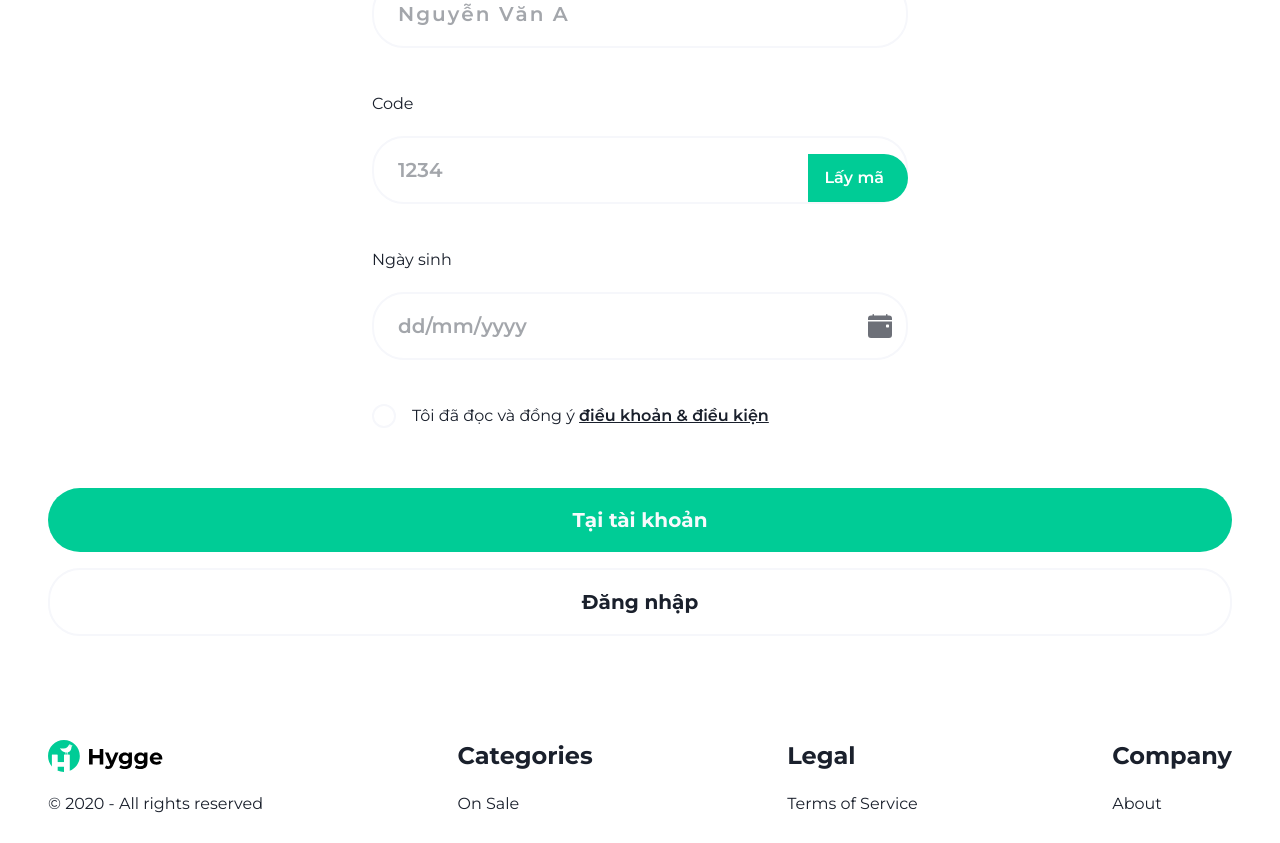
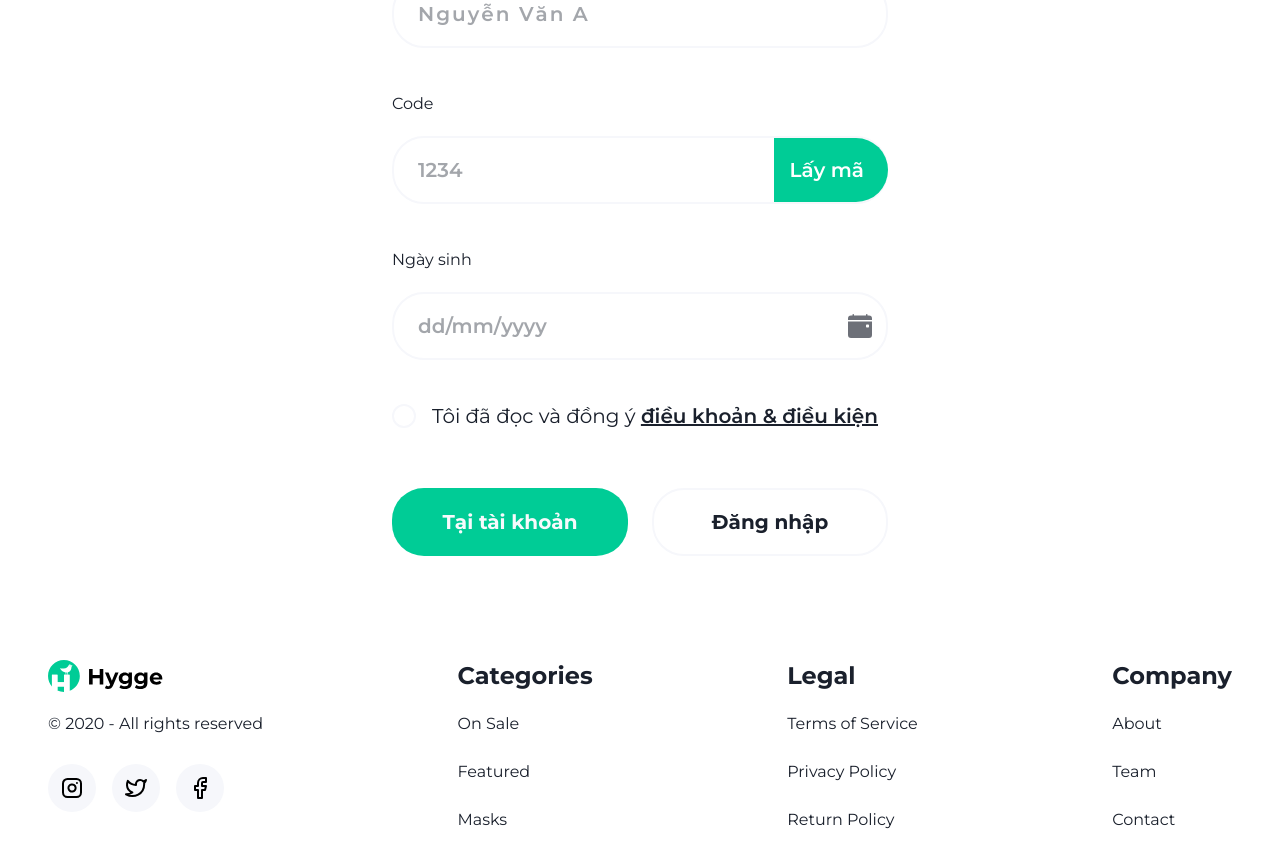
Before and after one commit to TuVoXuan/cosmetics-store-fe, a Next.js app: page /auth/sign-up in a window 1280 px wide. Shown: the part 660-1503 px from the top of the page. Built offline with nearby package versions, Linux system fonts and the light colour scheme.

Commit message:
feat: complete UI sign up page

```diff
--- a/components/inputs/birthday.tsx
+++ b/components/inputs/birthday.tsx
@@ -19,8 +19,13 @@ export default function Birthday({ className, error, label, name, option, regist
 	const [selectedDate, setSelectedDate] = useState<string>("");
 
 	const handleSelectedDate = (e: any) => {
-		const date = new Date(e.target.value);
-		setSelectedDate(`${date.getDate()}/${date.getMonth() + 1}/${date.getFullYear()}`);
+		console.log("e.target.value: ", e.target.value);
+		if (e.target.value) {
+			const date = new Date(e.target.value);
+			setSelectedDate(`${date.getDate()}/${date.getMonth() + 1}/${date.getFullYear()}`);
+		} else {
+			setSelectedDate("");
+		}
 	};
 
 	const handleClickCalendarIcon = () => {
@@ -41,11 +46,11 @@ export default function Birthday({ className, error, label, name, option, regist
 					ref(e);
 					inputDateRef.current = e;
 				}}
-				className="absolute z-0 translate-y-1/2 bg-transparent"
+				className="absolute z-0 translate-y-1/2 bg-transparent left-1"
 				type="date"
 				onChange={(e) => {
 					onChange(e);
-					handleClickCalendarIcon();
+					handleSelectedDate(e);
 				}}
 			/>
 			<div className="relative dark:bg-black-dark-3">
--- /dev/null
+++ b/components/inputs/checkbox.tsx
@@ -0,0 +1,51 @@
+import clsx from "clsx";
+import React, { useRef, useState } from "react";
+import { UseFormRegister, RegisterOptions } from "react-hook-form";
+
+interface Props {
+	children: React.ReactNode;
+	name: string;
+	register: UseFormRegister<any>;
+	option?: RegisterOptions;
+	error?: string;
+}
+
+export default function Checkbox({ children, name, option, error, register }: Props) {
+	const checkboxRef = useRef<HTMLInputElement | null>(null);
+	const { ref, onChange, ...rest } = register(name, { ...option });
+
+	const [checked, setChecked] = useState<boolean>(false);
+
+	const handleClick = () => {
+		if (checkboxRef.current) {
+			checkboxRef.current.click();
+		}
+	};
+
+	return (
+		<div className="flex items-center select-none gap-x-4 group dark:text-white-light">
+			<input
+				{...rest}
+				ref={(e) => {
+					ref(e);
+					checkboxRef.current = e;
+				}}
+				onChange={(e) => {
+					onChange(e);
+					setChecked(!checked);
+				}}
+				type="checkbox"
+				className="hidden"
+			/>
+			<div
+				onClick={handleClick}
+				className={clsx(
+					"w-6 h-6 transition-all duration-300 ease-linear rounded-full cursor-pointer shrink-0 group-hover:border-primary-100 dark:group-hover:border-primary-100",
+					checked ? "checkboxActive" : "checkboxNoActive",
+					error && "!border-red-accent"
+				)}
+			></div>
+			{children}
+		</div>
+	);
+}
--- a/components/inputs/code.tsx
+++ b/components/inputs/code.tsx
@@ -29,7 +29,7 @@ export default function CodeInput({ className, error, label, name, option, regis
 					placeholder="1234"
 					maxLength={6}
 				/>
-				<button className="absolute py-3 pl-4 pr-6 rounded-r-full whitespace-nowrap bottom-[2px] right-0  bg-primary-100 text-white-light font-semibold">
+				<button className="absolute py-3 md:py-4 md:text-heading-4 pl-4 pr-6 rounded-r-full whitespace-nowrap bottom-[2px] right-0  bg-primary-100 text-white-light font-semibold">
 					Lấy mã
 				</button>
 			</div>
--- a/components/inputs/input.tsx
+++ b/components/inputs/input.tsx
@@ -13,11 +13,22 @@ interface IInput {
 	error?: string;
 }
 
-export default function Input({ label, placeholder, register, name, option, type = "text", className, error }: IInput) {
+export default function Input({
+	label,
+	placeholder,
+	register,
+	name,
+	option,
+	type = "text",
+	className,
+	error,
+}: IInput) {
 	if (register && name) {
 		return (
 			<div>
-				<p className="mb-2 text-dark-100 md:mb-4 text-paragraph-5 md:text-paragraph-4 dark:text-white-light">{label}</p>
+				<p className="mb-2 text-dark-100 md:mb-4 text-paragraph-5 md:text-paragraph-4 dark:text-white-light">
+					{label}
+				</p>
 				<input
 					{...register(name, { ...option })}
 					className={clsx(
@@ -28,14 +39,20 @@ export default function Input({ label, placeholder, register, name, option, type
 					type={type}
 					placeholder={placeholder ? placeholder : "Placeholder"}
 				/>
-				{error && <p className="pl-6 mt-1 text-red-accent text-paragraph-5 md:text-paragraph-4 md:mt-2">{error}</p>}
+				{error && (
+					<p className="pl-6 mt-1 text-red-accent text-paragraph-5 md:text-paragraph-4 md:mt-2">
+						{error}
+					</p>
+				)}
 			</div>
 		);
 	}
 
 	return (
 		<div>
-			<p className="mb-2 text-dark-100 md:mb-4 text-paragraph-5 md:text-paragraph-4 dark:text-white-light">{label}</p>
+			<p className="mb-2 text-dark-100 md:mb-4 text-paragraph-5 md:text-paragraph-4 dark:text-white-light">
+				{label}
+			</p>
 			<input
 				className={clsx(
 					"border-[2px] border-gray-accent placeholder:text-dark-40 font-semibold text-dark-100 focus:border-primary-100 focus:outline-none dark:focus:border-primary-100 dark:focus:outline-none px-6 py-3 text-heading-5 rounded-3xl md:px-6 md:py-4 md:text-heading-4 md:rounded-4xl dark:border-black-dark-2 dark:bg-transparent dark:text-white-light dark:placeholder:text-light-40",
--- a/components/inputs/radio-input.tsx
+++ /dev/null
@@ -1,37 +0,0 @@
-import React, { useRef } from "react";
-
-interface Props {
-	children: React.ReactNode;
-	onSelect?: () => void;
-}
-
-export default function RadioInput({ children, onSelect }: Props) {
-	const btnRef = useRef<HTMLDivElement>(null);
-
-	const handleClick = () => {
-		if (btnRef.current) {
-			if (btnRef.current.classList.contains("border-2")) {
-				btnRef.current.classList.replace("border-2", "border-[6px]");
-				btnRef.current.classList.replace("border-gray-accent", "border-primary-100");
-				btnRef.current.classList.replace("dark:border-black-dark-2", "dark:border-primary-100");
-			} else {
-				btnRef.current.classList.replace("border-[6px]", "border-2");
-				btnRef.current.classList.replace("border-primary-100", "border-gray-accent");
-				btnRef.current.classList.replace("dark:border-primary-100", "dark:border-black-dark-2");
-			}
-		}
-	};
-
-	return (
-		<div
-			onClick={handleClick}
-			className="flex items-center select-none gap-x-4 group dark:text-white-light"
-		>
-			<div
-				ref={btnRef}
-				className="w-6 h-6 transition-all duration-300 ease-linear border-2 rounded-full cursor-pointer shrink-0 border-gray-accent group-hover:border-primary-100 dark:group-hover:border-primary-100 dark:border-black-dark-2"
-			></div>
-			{children}
-		</div>
-	);
-}
--- a/pages/api/auth/[...nextauth].ts
+++ b/pages/api/auth/[...nextauth].ts
@@ -54,6 +54,6 @@ export const authOptions: AuthOptions = {
 			return true;
 		},
 	},
-	adapter: MongoDBAdapter(clientPromise),
+	// adapter: MongoDBAdapter(clientPromise),
 };
 export default NextAuth(authOptions);
--- a/pages/auth/sign-in.tsx
+++ b/pages/auth/sign-in.tsx
@@ -4,7 +4,7 @@ import React from "react";
 import { useForm } from "react-hook-form";
 import Button from "../../components/buttons/button";
 import Input from "../../components/inputs/input";
-import RadioInput from "../../components/inputs/radio-input";
+import Checkbox from "../../components/inputs/checkbox";
 import TitlePage from "../../components/title-page/title-page";
 
 type FormValues = {
@@ -34,7 +34,8 @@ export default function SignIn() {
 	const { data: session, status } = useSession();
 	const { push } = useRouter();
 	let { error } = useRouter().query;
-	const errorMessage = error && (errorsNextAuth[error as keyof typeof errorsNextAuth] ?? errorsNextAuth.default);
+	const errorMessage =
+		error && (errorsNextAuth[error as keyof typeof errorsNextAuth] ?? errorsNextAuth.default);
 
 	if (session) {
 		push("/");
@@ -80,13 +81,19 @@ export default function SignIn() {
 					error={errors.password?.message}
 					type="password"
 				/>
-				<RadioInput>Ghi nhớ tài khoản</RadioInput>
+				<Checkbox>Ghi nhớ tài khoản</Checkbox>
 				<div className="space-y-6">
 					<Button btnType="submit" title="Đăng nhập" type="primary" className="w-full" />
-					<button className="px-4 py-2 bg-red-400 border rounded-md" onClick={() => signIn("google")}>
+					<button
+						className="px-4 py-2 bg-red-400 border rounded-md"
+						onClick={() => signIn("google")}
+					>
 						Sign in with google
 					</button>
-					<button className="px-4 py-2 bg-red-400 border rounded-md" onClick={() => signIn("facebook")}>
+					<button
+						className="px-4 py-2 bg-red-400 border rounded-md"
+						onClick={() => signIn("facebook")}
+					>
 						Sign in with facebook
 					</button>
 					<div className="space-y-6 md:grid md:grid-cols-2 md:items-center">
--- a/pages/auth/sign-up.tsx
+++ b/pages/auth/sign-up.tsx
@@ -1,11 +1,11 @@
 import { signIn } from "next-auth/react";
-import React from "react";
+import React, { useState } from "react";
 import { useForm } from "react-hook-form";
 import Button from "../../components/buttons/button";
 import Birthday from "../../components/inputs/birthday";
 import CodeInput from "../../components/inputs/code";
 import Input from "../../components/inputs/input";
-import RadioInput from "../../components/inputs/radio-input";
+import Checkbox from "../../components/inputs/checkbox";
 import TitlePage from "../../components/title-page/title-page";
 import { Gender } from "../../constants/enums";
 
@@ -16,6 +16,7 @@ type FormValues = {
 	gender: Gender;
 	birthday: Date;
 	code: number;
+	agreePollicy: boolean;
 };
 
 export default function SignUp() {
@@ -25,14 +26,17 @@ export default function SignUp() {
 		formState: { errors },
 	} = useForm<FormValues>();
 
-	const onSubmit = (data: FormValues) => console.log(data);
+	const onSubmit = (data: FormValues) => {
+		// console.log("data: ", data);
+		alert("submit form");
+	};
 
 	return (
 		<div className="pb-[104px] dark:bg-black-dark-3">
 			<TitlePage subtitle="Đăng ký" title="Tạo tài khoản của bạn" />
 			<form
 				id="registerForm"
-				className="space-y-10 lg:w-[536px] lg:mx-auto"
+				className="space-y-10 lg:w-[496px] lg:mx-auto"
 				// onSubmit={handleSubmit(onSubmit)}
 			>
 				<Input
@@ -80,7 +84,7 @@ export default function SignUp() {
 							message: "Yêu cầu họ tên",
 						},
 					}}
-					error={errors.password?.message}
+					error={errors.name?.message}
 					type="text"
 				/>
 				<CodeInput
@@ -113,13 +117,23 @@ export default function SignUp() {
 					}}
 					className="w-full"
 				/>
-				<RadioInput>
-					<p className="text-paragraph-4 dark:text-white-light">
+				<Checkbox
+					name="agreePollicy"
+					register={register}
+					option={{
+						required: {
+							value: true,
+							message: "Yêu cầu đồng ý chính sách",
+						},
+					}}
+					error={errors.agreePollicy?.message}
+				>
+					<p className="text-paragraph-4 dark:text-white-light md:text-paragraph-2">
 						Tôi đã đọc và đồng ý <a className="font-semibold underline">điều khoản & điều kiện</a>
 					</p>
-				</RadioInput>
+				</Checkbox>
 			</form>
-			<div className="grid grid-cols-1 gap-y-4 mt-14">
+			<div className="grid grid-cols-1 gap-y-4 mt-14 md:grid-cols-2 md:gap-x-6 md:w-[496px] md:mx-auto">
 				<Button
 					form="registerForm"
 					onClick={handleSubmit(onSubmit)}
--- a/styles/globals.css
+++ b/styles/globals.css
@@ -22,3 +22,11 @@
 
 @tailwind components;
 @tailwind utilities;
+@layer utilities {
+	.checkboxActive {
+		@apply border-[6px] border-primary-100 dark:border-primary-100;
+	}
+	.checkboxNoActive {
+		@apply border-2 border-gray-accent dark:border-black-dark-2;
+	}
+}
--- a/tailwind.config.js
+++ b/tailwind.config.js
@@ -56,7 +56,7 @@ module.exports = {
 				"heading-5": ["1rem", "1.5rem"],
 				"heading-6": ["0.875rem", "1.5rem"],
 				"paragraph-1": ["1.5rem", "2.5rem"],
-				"paragraph-2": ["1.375rem", "2rem"],
+				"paragraph-2": ["1.25rem", "2rem"],
 				"paragraph-3": ["1.125rem", "2rem"],
 				"paragraph-4": ["1rem", "2rem"],
 				"paragraph-5": ["0.875rem", "1.5rem"],
```
Also changed, not shown: pages/index.tsx (+5 -2 lines).
